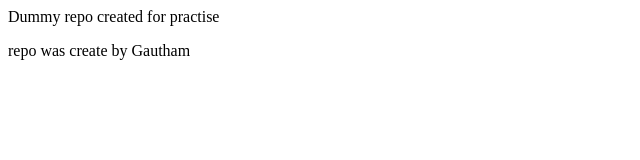
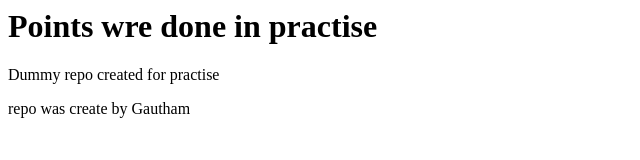
Before and after one commit to gowtham1194/practise-repo, a plain HTML site: page index.html in a window 1280 px wide. Shown: the whole page, without its empty margins (0-640 px from the left). Drawn offline with Linux system fonts and the light colour scheme.

Commit message:
Fix : added heading

```diff
--- a/index.html
+++ b/index.html
@@ -1,7 +1,9 @@
 <html>
   <body>
+    <h1> Points wre done in practise</h1>
     <p> Dummy repo created for practise </p>
     <p>repo was create by Gautham</p>
+
   </body>
 
 </html>
```
